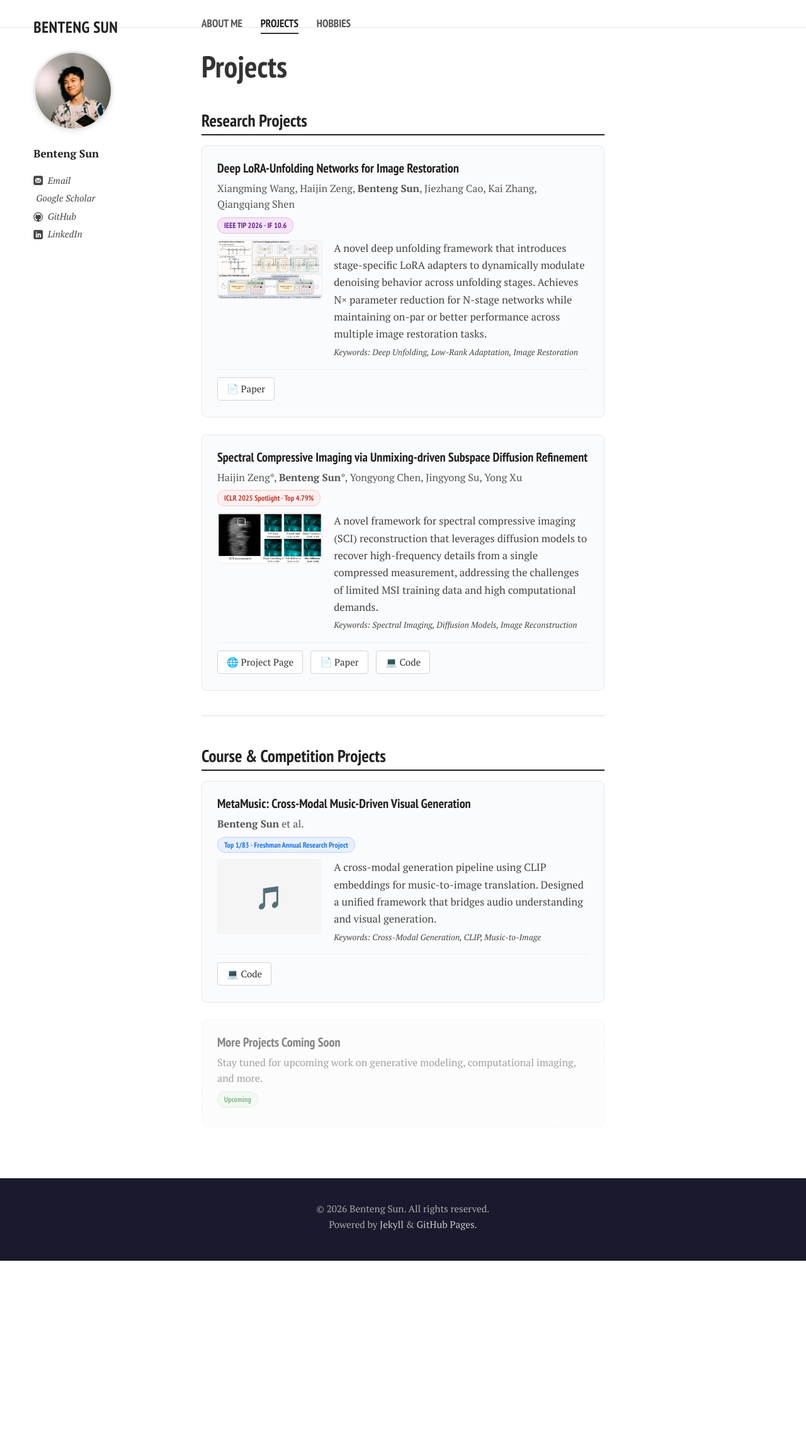
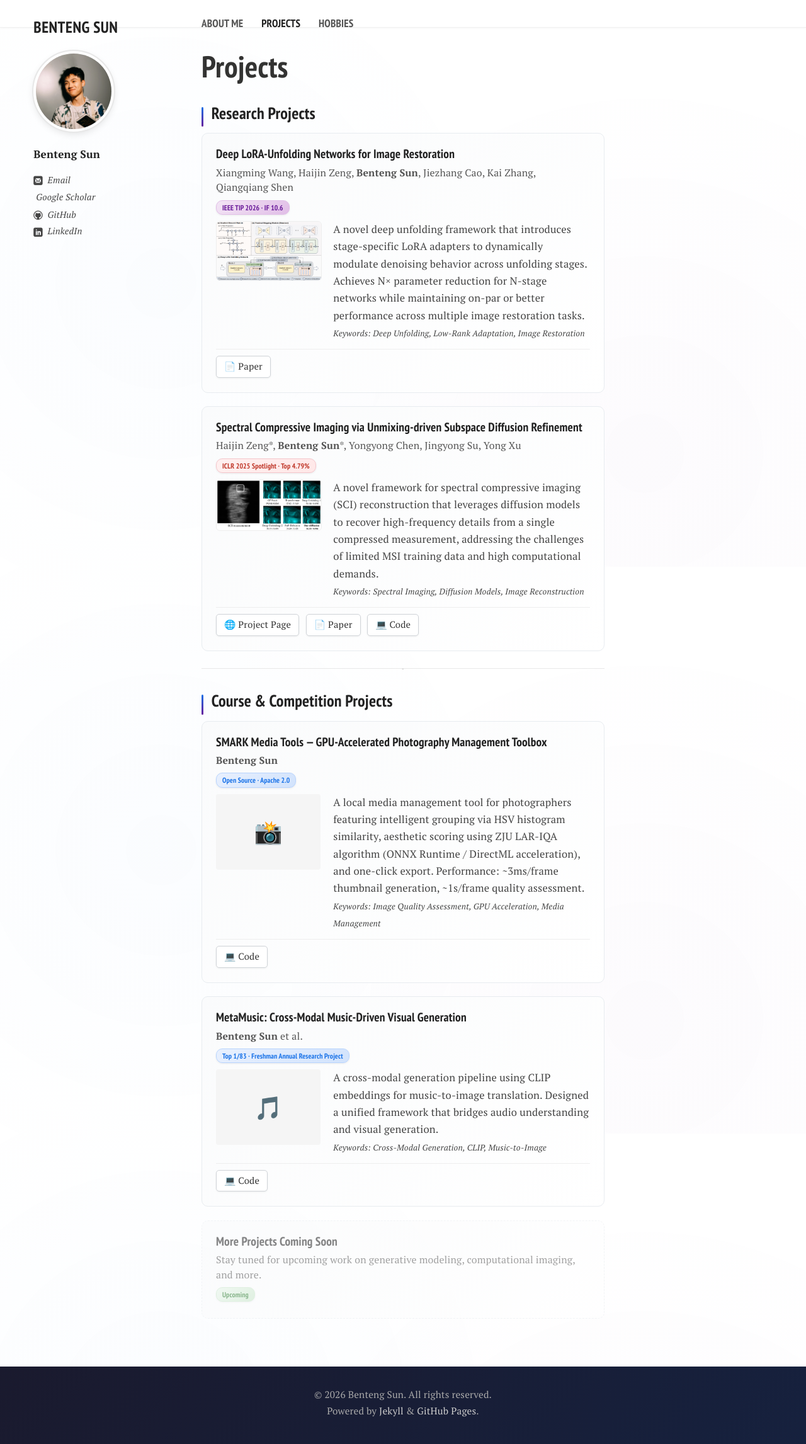
Before and after one commit to SMARK2022/SMARK2022.github.io, a Jekyll site: the page built from project.md, in a window 1280 px wide. Shown: the whole page at 63% size. Built offline with Jekyll 4.4.1, drawn with Linux system fonts in a browser that asks for light colours; nearby versions of some CDN libraries; comment, search, counter and statistics services are not loaded; a style sheet for code colours, icons or effects is not loaded; before the commit the page ends 2002 px from its top, so only the background shows below that.

Commit message:
优化网站设计：精致艺术风格与间距调整
## 样式优化
- 创建 refined-style.css 覆盖层，增强视觉艺术感
- 减小过宽的组件间距和行距
- 优化 award-list 行距（从 1.55 降至 1.45）
- 修复按钮 hover 效果的 border 裁切问题
- 为所有链接按钮添加 overflow: visible

## 设计增强
- 添加渐变色背景和装饰元素
- 为 h2 标题添加彩色装饰条
- 优化 pub-card 悬停效果，添加平滑过渡
- 增强照片画廊的交互动画
- 添加自定义滚动条样式
- 为页面添加微妙的背景图案

## 内容更新
- 添加开源项目：SMARK Media Tools (electron-media-toolbox)
- 在主页和 Projects 页面同步更新
- 优化项目描述和关键词

Co-Authored-By: Claude Opus 4.6 <noreply@anthropic.com>

```diff
--- a/_includes/head.html
+++ b/_includes/head.html
@@ -45,6 +45,7 @@
 
 <!-- For all browsers -->
 <link rel="stylesheet" href="/assets/css/main.css">
+<link rel="stylesheet" href="/assets/css/refined-style.css">
 
 <!--[if (lt IE 9) & (!IEMobile)]>
 <link rel="stylesheet" href="/assets/css/ie.css">
--- /dev/null
+++ b/assets/css/refined-style.css
@@ -0,0 +1,365 @@
+/* ========================================================
+   Refined Academic Homepage Styles v3.0
+   Artistic, elegant design with precise spacing
+   ======================================================== */
+
+/* --- Global Refinements --- */
+body {
+  letter-spacing: 0.01em;
+}
+
+/* --- Reduced Spacing & Line Heights --- */
+.article-wrap p + p {
+  margin-top: 0.5em;
+}
+
+.article-wrap hr {
+  margin: 1.5em 0;
+  border-top: 1px solid #e8e8e8;
+  position: relative;
+}
+
+.article-wrap hr::before {
+  content: '✦';
+  position: absolute;
+  left: 50%;
+  top: -0.6em;
+  transform: translateX(-50%);
+  background: #fff;
+  padding: 0 0.8em;
+  color: #ccc;
+  font-size: 0.9em;
+}
+
+/* --- Refined Section Headings --- */
+.article-wrap h2 {
+  font-size: 1.45em;
+  margin-top: 1.4em;
+  margin-bottom: 0.5em;
+  padding-bottom: 0.25em;
+  border-bottom: none;
+  position: relative;
+  padding-left: 0.6em;
+}
+
+.article-wrap h2::before {
+  content: '';
+  position: absolute;
+  left: 0;
+  top: 0.15em;
+  width: 3px;
+  height: 1.2em;
+  background: linear-gradient(135deg, #1a73e8 0%, #6a1b9a 100%);
+  border-radius: 2px;
+}
+
+.article-wrap h3 {
+  font-size: 1.1em;
+  margin-top: 1.2em;
+  margin-bottom: 0.4em;
+  padding-left: 10px;
+  border-left: 2px solid #1a73e8;
+}
+
+.article-wrap h4 {
+  font-size: 0.98em;
+  margin-top: 1em;
+  margin-bottom: 0.35em;
+  color: #555;
+}
+
+/* --- Refined Publication Cards --- */
+.pub-card {
+  background: linear-gradient(135deg, #fafbfc 0%, #ffffff 100%);
+  border: 1px solid #e8ecf0;
+  border-radius: 10px;
+  padding: 18px 22px;
+  margin-bottom: 1.2em;
+  position: relative;
+  overflow: hidden;
+  transition: all 0.3s cubic-bezier(0.4, 0, 0.2, 1);
+}
+
+.pub-card::before {
+  content: '';
+  position: absolute;
+  top: 0;
+  left: 0;
+  width: 4px;
+  height: 100%;
+  background: linear-gradient(180deg, #1a73e8 0%, #6a1b9a 100%);
+  opacity: 0;
+  transition: opacity 0.3s ease;
+}
+
+.pub-card:hover::before {
+  opacity: 1;
+}
+
+.pub-card:hover {
+  box-shadow: 0 6px 20px rgba(26, 115, 232, 0.12);
+  border-color: #d4dce5;
+  transform: translateY(-2px);
+}
+
+.pub-card .pub-title {
+  font-size: 1.08em;
+  margin-bottom: 5px;
+  line-height: 1.4;
+}
+
+.pub-card .pub-authors {
+  font-size: 0.88em;
+  margin-bottom: 5px;
+  line-height: 1.5;
+}
+
+.pub-card .pub-venue {
+  margin-bottom: 8px;
+}
+
+.pub-card .pub-links {
+  margin-top: 12px;
+  padding-top: 10px;
+}
+
+.pub-card .pub-links a {
+  padding: 4px 12px;
+  margin-right: 6px;
+  margin-bottom: 5px;
+  border-radius: 5px;
+  font-size: 0.82em;
+  box-shadow: 0 1px 3px rgba(0,0,0,0.06);
+  position: relative;
+  overflow: visible;
+}
+
+.pub-card .pub-links a:hover {
+  box-shadow: 0 2px 6px rgba(26, 115, 232, 0.2);
+  transform: translateY(-1px);
+}
+
+/* --- Refined Badges --- */
+.badge {
+  padding: 2px 9px;
+  border-radius: 10px;
+  font-size: 0.76em;
+  box-shadow: 0 1px 3px rgba(0,0,0,0.08);
+}
+
+.badge-red {
+  background: linear-gradient(135deg, #fff0f0 0%, #ffe8e8 100%);
+}
+
+.badge-blue {
+  background: linear-gradient(135deg, #e8f0fe 0%, #d2e3fc 100%);
+}
+
+.badge-green {
+  background: linear-gradient(135deg, #e8f5e9 0%, #c8e6c9 100%);
+}
+
+.badge-gold {
+  background: linear-gradient(135deg, #fff8e1 0%, #ffecb3 100%);
+}
+
+.badge-purple {
+  background: linear-gradient(135deg, #f3e5f5 0%, #e1bee7 100%);
+}
+
+/* --- Refined Award List (Reduced Line Height) --- */
+.award-list {
+  margin: 0.4em 0 1em;
+}
+
+.award-list li {
+  padding: 6px 0 6px 1.2em;
+  border-bottom: 1px solid #f5f5f5;
+  font-size: 0.92em;
+  line-height: 1.45;
+  position: relative;
+}
+
+.award-list li::before {
+  content: '◆';
+  position: absolute;
+  left: 0;
+  color: #1a73e8;
+  font-size: 0.7em;
+  top: 0.65em;
+}
+
+.award-list li:last-child {
+  border-bottom: none;
+  padding-bottom: 0;
+}
+
+/* --- Refined Photo Gallery --- */
+.photo-gallery {
+  gap: 10px;
+  margin: 1.2em 0;
+}
+
+.photo-gallery img {
+  border-radius: 8px;
+  border: 2px solid #f0f0f0;
+  transition: all 0.35s cubic-bezier(0.4, 0, 0.2, 1);
+  box-shadow: 0 2px 8px rgba(0,0,0,0.06);
+}
+
+.photo-gallery img:hover {
+  transform: scale(1.05) rotate(0.5deg);
+  box-shadow: 0 8px 24px rgba(0,0,0,0.15);
+  border-color: #1a73e8;
+  z-index: 10;
+}
+
+/* --- Refined List Spacing --- */
+.article-wrap ul li {
+  margin-bottom: 0.35em;
+  line-height: 1.55;
+}
+
+.article-wrap > ul > li {
+  margin-bottom: 0.6em;
+}
+
+/* --- Float Picture Enhancement --- */
+img.floatpic {
+  border-radius: 10px;
+  box-shadow: 0 4px 16px rgba(0,0,0,0.12);
+  border: 3px solid #fff;
+  outline: 1px solid #e8e8e8;
+  transition: all 0.3s ease;
+}
+
+img.floatpic:hover {
+  box-shadow: 0 8px 24px rgba(0,0,0,0.18);
+  transform: scale(1.02);
+}
+
+/* --- Navigation Enhancement --- */
+.navigation-wrapper {
+  border-bottom: 1px solid #f0f0f0;
+  box-shadow: 0 1px 3px rgba(0,0,0,0.04);
+}
+
+.top-navigation li a {
+  position: relative;
+  padding-bottom: 5px;
+}
+
+.top-navigation li a::after {
+  content: '';
+  position: absolute;
+  bottom: 0;
+  left: 0;
+  width: 0;
+  height: 2px;
+  background: linear-gradient(90deg, #1a73e8 0%, #6a1b9a 100%);
+  transition: width 0.3s ease;
+}
+
+.top-navigation li a:hover::after {
+  width: 100%;
+}
+
+.top-navigation li a:hover {
+  border-bottom: none;
+}
+
+.top-navigation-current {
+  border-bottom: none !important;
+}
+
+.top-navigation-current::after {
+  content: '';
+  position: absolute;
+  bottom: 0;
+  left: 0;
+  width: 100%;
+  height: 2px;
+  background: linear-gradient(90deg, #333 0%, #555 100%);
+}
+
+/* --- Author Bio Enhancement --- */
+.article-author-top .bio-photo {
+  border: 4px solid #fff;
+  outline: 2px solid #e8e8e8;
+  box-shadow: 0 4px 12px rgba(0,0,0,0.1);
+}
+
+.article-author-top .bio-photo:hover {
+  transform: scale(1.08) rotate(2deg);
+  box-shadow: 0 6px 20px rgba(0,0,0,0.15);
+}
+
+.article-author-top p {
+  font-size: 0.8em;
+  line-height: 1.55;
+  margin-bottom: 0.4em;
+}
+
+/* --- Blockquote Artistic Style --- */
+blockquote {
+  border-left: 4px solid transparent;
+  border-image: linear-gradient(180deg, #1a73e8 0%, #6a1b9a 100%) 1;
+  background: linear-gradient(135deg, #f8f9fa 0%, #ffffff 100%);
+  box-shadow: 0 2px 8px rgba(0,0,0,0.04);
+}
+
+/* --- Footer Refinement --- */
+.footer-wrap {
+  background: linear-gradient(135deg, #1a1a2e 0%, #16213e 100%);
+  padding-top: 1.8em;
+  padding-bottom: 2.2em;
+}
+
+/* --- Smooth Animations --- */
+@keyframes fadeInUp {
+  from {
+    opacity: 0;
+    transform: translateY(8px);
+  }
+  to {
+    opacity: 1;
+    transform: translateY(0);
+  }
+}
+
+/* --- Subtle Background Pattern --- */
+body {
+  background-image:
+    radial-gradient(circle at 20% 50%, rgba(26, 115, 232, 0.02) 0%, transparent 50%),
+    radial-gradient(circle at 80% 80%, rgba(106, 27, 154, 0.02) 0%, transparent 50%);
+  background-attachment: fixed;
+}
+
+/* --- Selection Style --- */
+::selection {
+  background-color: #e8f0fe;
+  color: #1a73e8;
+}
+
+::-moz-selection {
+  background-color: #e8f0fe;
+  color: #1a73e8;
+}
+
+/* --- Scrollbar Styling (Webkit) --- */
+::-webkit-scrollbar {
+  width: 10px;
+}
+
+::-webkit-scrollbar-track {
+  background: #f5f5f5;
+}
+
+::-webkit-scrollbar-thumb {
+  background: linear-gradient(180deg, #1a73e8 0%, #6a1b9a 100%);
+  border-radius: 5px;
+}
+
+::-webkit-scrollbar-thumb:hover {
+  background: linear-gradient(180deg, #1557b0 0%, #4a148c 100%);
+}
--- a/project.md
+++ b/project.md
@@ -49,6 +49,22 @@ permalink: /project/
 <h2>Course &amp; Competition Projects</h2>
 
 <div class="pub-card">
+  <div class="pub-title">SMARK Media Tools — GPU-Accelerated Photography Management Toolbox</div>
+  <div class="pub-authors"><strong>Benteng Sun</strong></div>
+  <div class="pub-venue"><span class="badge badge-blue">Open Source · Apache 2.0</span></div>
+  <div class="pub-grid">
+    <div style="display:flex;align-items:center;justify-content:center;background:#f5f5f5;border-radius:4px;min-height:120px;font-size:2em;">📸</div>
+    <div>
+      A local media management tool for photographers featuring intelligent grouping via HSV histogram similarity, aesthetic scoring using ZJU LAR-IQA algorithm (ONNX Runtime / DirectML acceleration), and one-click export. Performance: ~3ms/frame thumbnail generation, ~1s/frame quality assessment.<br>
+      <small><em>Keywords: Image Quality Assessment, GPU Acceleration, Media Management</em></small>
+    </div>
+  </div>
+  <div class="pub-links">
+    <a href="https://github.com/SMARK2022/electron-media-toolbox" target="_blank">💻 Code</a>
+  </div>
+</div>
+
+<div class="pub-card">
   <div class="pub-title">MetaMusic: Cross-Modal Music-Driven Visual Generation</div>
   <div class="pub-authors"><strong>Benteng Sun</strong> et al.</div>
   <div class="pub-venue"><span class="badge badge-blue">Top 1/83 · Freshman Annual Research Project</span></div>
```
Also changed, not shown: index.md (+3 -0 lines).
